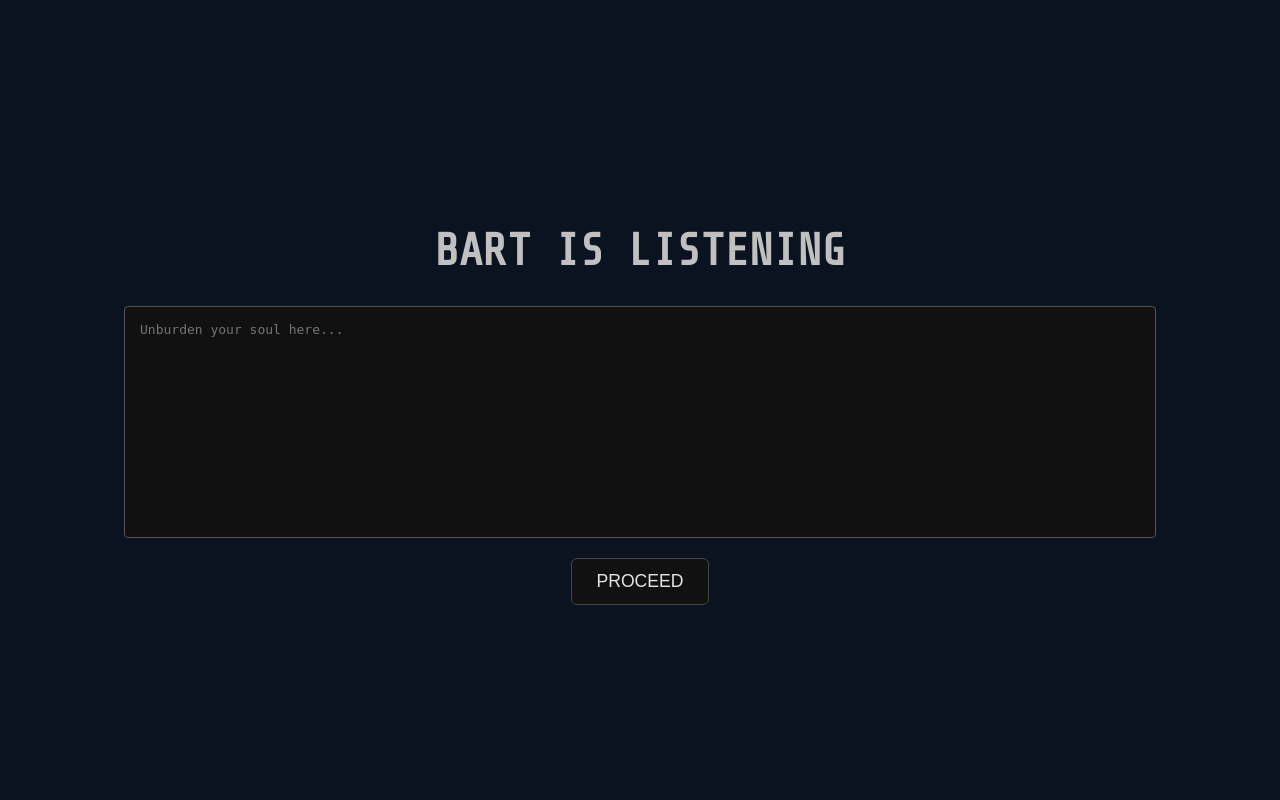
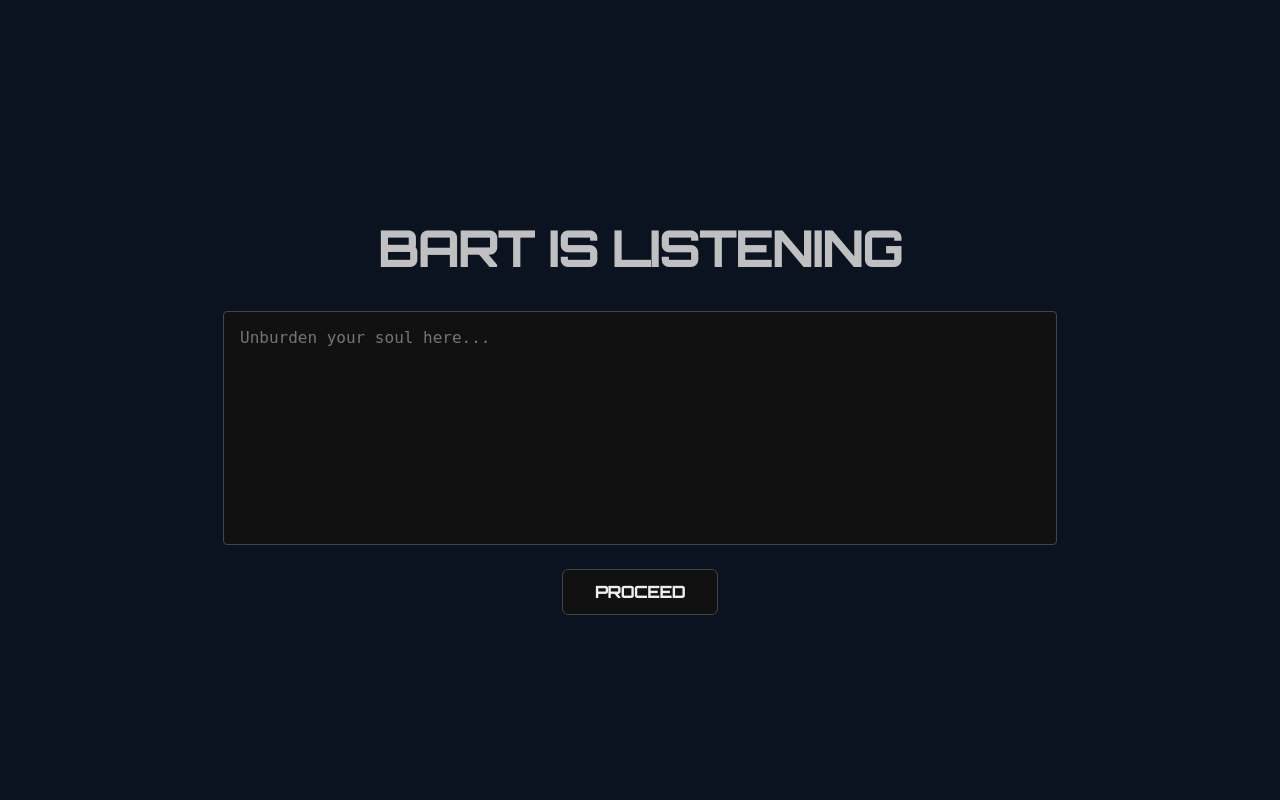
Before and after one commit to dasheroc/BARTGPT, a FastAPI app: page / in a window 1280 px wide. Run offline with FastAPI, Linux system fonts and the light colour scheme.

Commit message:
UX+UI update: Enter submits form, button restyle

```diff
--- a/templates/chat.html
+++ b/templates/chat.html
@@ -2,14 +2,14 @@
 <html lang="en">
 <head>
     <meta charset="UTF-8">
-    <title>Bart is listening...</title>
-    <link rel="icon" type="image/x-icon" href="{{ url_for('static', path='favicon.ico') }}">
-    <link href="https://fonts.googleapis.com/css2?family=Share+Tech+Mono&display=swap" rel="stylesheet">
+    <title>Bart is listening</title>
+    <link rel="icon" type="image/x-icon" href="{{ url_for('static', filename='favicon.ico') }}">
+    <link href="https://fonts.googleapis.com/css2?family=Orbitron:wght@500&display=swap" rel="stylesheet">
     <style>
         body {
-            background-color: #0b1320;
-            color: #c0c0c0;
-            font-family: 'Share Tech Mono', monospace;
+            background-color: #0b1320; /* pretentious dark blue */
+            color: #c0c0c0; /* chrome silver */
+            font-family: 'Orbitron', sans-serif;
             display: flex;
             flex-direction: column;
             align-items: center;
@@ -19,9 +19,8 @@
         }
 
         h1 {
-            color: #c0c0c0;
-            font-size: 2.8em;
-            margin-bottom: 30px;
+            font-size: 3rem;
+            margin-bottom: 2rem;
             text-transform: uppercase;
         }
 
@@ -30,38 +29,39 @@
             flex-direction: column;
             align-items: center;
             width: 80%;
-            max-width: 1000px;
+            max-width: 800px;
         }
 
         textarea {
             width: 100%;
             height: 200px;
+            padding: 1rem;
+            font-size: 1rem;
             background-color: #111;
             color: #ccc;
-            font-size: 1em;
-            padding: 15px;
-            border: 1px solid #555;
+            border: 1px solid #444;
             border-radius: 4px;
             resize: none;
-            margin-bottom: 20px;
             font-family: monospace;
         }
 
         button {
-            padding: 12px 24px;
+            margin-top: 1.5rem;
+            padding: 0.75rem 2rem;
+            font-size: 1rem;
+            font-weight: bold;
             background-color: #111;
-            color: #e5e5e5;
+            color: #eee;
             border: 1px solid #444;
             border-radius: 6px;
-            font-size: 1.1em;
             cursor: pointer;
+            transition: background-color 0.3s ease;
+            font-family: 'Orbitron', sans-serif;
             text-transform: uppercase;
-            transition: background-color 0.3s ease, color 0.3s ease;
         }
 
         button:hover {
-            background-color: #000;
-            color: #ffffff;
+            background-color: #222;
         }
     </style>
 </head>
@@ -71,5 +71,17 @@
         <textarea name="soul" placeholder="Unburden your soul here..." required></textarea>
         <button type="submit">PROCEED</button>
     </form>
+
+    <script>
+        const textarea = document.querySelector("textarea");
+        const form = document.querySelector("form");
+
+        textarea.addEventListener("keydown", function (event) {
+            if (event.key === "Enter" && !event.shiftKey) {
+                event.preventDefault();
+                form.submit();
+            }
+        });
+    </script>
 </body>
 </html>
```
